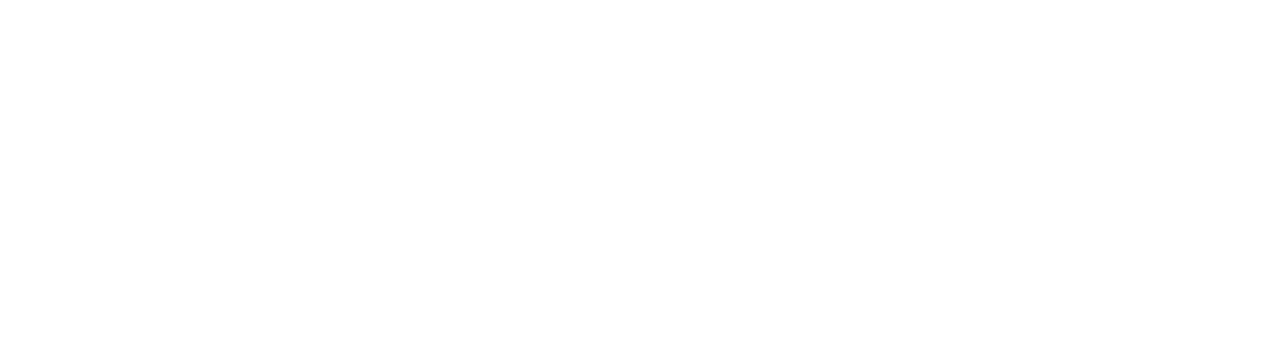
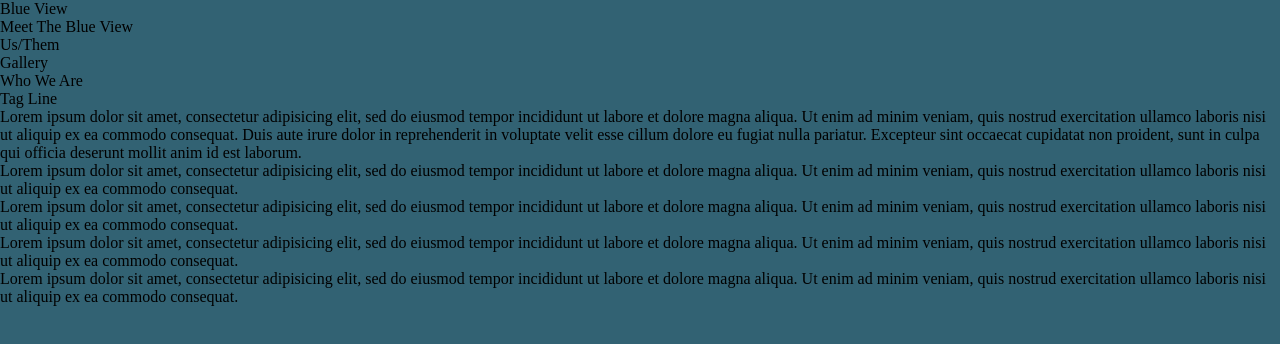
Before and after one commit to JSpeed8th/Munder-Difflin-Paper, a plain HTML site: page index.html in a window 1280 px wide. Drawn offline with Linux system fonts and the light colour scheme.

Commit message:
Rough layout of html complete. Added a smigdeon css. Continuing...

```diff
--- a/index.css
+++ b/index.css
@@ -0,0 +1,15 @@
+/* Colors */
+/* muted turquise = #5C9EAD */
+/* turquise = #326273 */
+/* off white = #FFFFFF */
+/* subtle gray = #EEEEEE */
+/* high orangeyred = #FF9B85 */
+
+* {
+  padding: 0;
+  margin: 0;
+}
+
+body {
+  background-color: #326273;
+}
--- a/index.html
+++ b/index.html
@@ -2,15 +2,82 @@
 <html lang="en" dir="ltr">
   <head>
     <meta charset="utf-8">
-    <title>Munder Difflin Paper</title>
+    <title>Blue View</title>
     <link rel="stylesheet" type="text/css" href="index.css">
   </head>
   <body>
+    <!-- Floating NavBar -->
+    <nav>
+      <ul>
+        <li>Blue View</li>
+        <li>Meet The Blue View</li>
+        <li>Us/Them</li>
+        <li>Gallery</li>
+        <li>Who We Are</li>
+      </ul>
+    </nav>
+
+    <!-- Content Wrapper -->
+    <div class="wrapper">
+      <!-- Part 1 -->
+      <div class="main-image">
+        <p>Tag Line</p>
+      </div>
+
+      <!-- Part 2 -->
+      <div class="meet-the-blue-view">
+        <div class="intro-image"></div>
+        <p>
+          Lorem ipsum dolor sit amet, consectetur adipisicing elit, sed do eiusmod tempor incididunt ut labore et dolore magna aliqua. Ut enim ad minim veniam, quis nostrud exercitation ullamco laboris nisi ut aliquip ex ea commodo consequat. Duis aute irure dolor in reprehenderit in voluptate velit esse cillum dolore eu fugiat nulla pariatur. Excepteur sint occaecat cupidatat non proident, sunt in culpa qui officia deserunt mollit anim id est laborum.
+        </p>
+      </div>
+
+      <!-- Part 3 -->
+      <div class="us-vs-them">
+        <div class="us">
+          <!-- Compare list -->
+        </div>
+
+        <div class="tablet">
+          <!-- Compare list -->
+        </div>
+
+        <div class="paper">
+          <!-- Compare list -->
+        </div>
+      </div>
+
+      <!-- Part 4 -->
+      <div class="gallery">
+
+      </div>
+
+      <!-- Part 5 -->
+      <div class="who-we-are">
+        <div class="person1">
+          <p>Lorem ipsum dolor sit amet, consectetur adipisicing elit, sed do eiusmod tempor incididunt ut labore et dolore magna aliqua. Ut enim ad minim veniam, quis nostrud exercitation ullamco laboris nisi ut aliquip ex ea commodo consequat.</p>
+        </div>
+        <div class="person2">
+          <p>Lorem ipsum dolor sit amet, consectetur adipisicing elit, sed do eiusmod tempor incididunt ut labore et dolore magna aliqua. Ut enim ad minim veniam, quis nostrud exercitation ullamco laboris nisi ut aliquip ex ea commodo consequat.</p>
+        </div>
+        <div class="person3">
+          <p>Lorem ipsum dolor sit amet, consectetur adipisicing elit, sed do eiusmod tempor incididunt ut labore et dolore magna aliqua. Ut enim ad minim veniam, quis nostrud exercitation ullamco laboris nisi ut aliquip ex ea commodo consequat.</p>
+        </div>
+        <div class="person4">
+          <p>Lorem ipsum dolor sit amet, consectetur adipisicing elit, sed do eiusmod tempor incididunt ut labore et dolore magna aliqua. Ut enim ad minim veniam, quis nostrud exercitation ullamco laboris nisi ut aliquip ex ea commodo consequat.</p>
+        </div>
+      </div>
+
+      <div class="sign-up">
+        <!-- Come Back To -->
+      </div>
+
+      <!-- Footer -->
+      <footer></footer>
+    </div>
 
 
-
-
-
+    <!-- Connecting Javascript -->
     <script type="text/javascript" src="index.js">
 
     </script>
```
